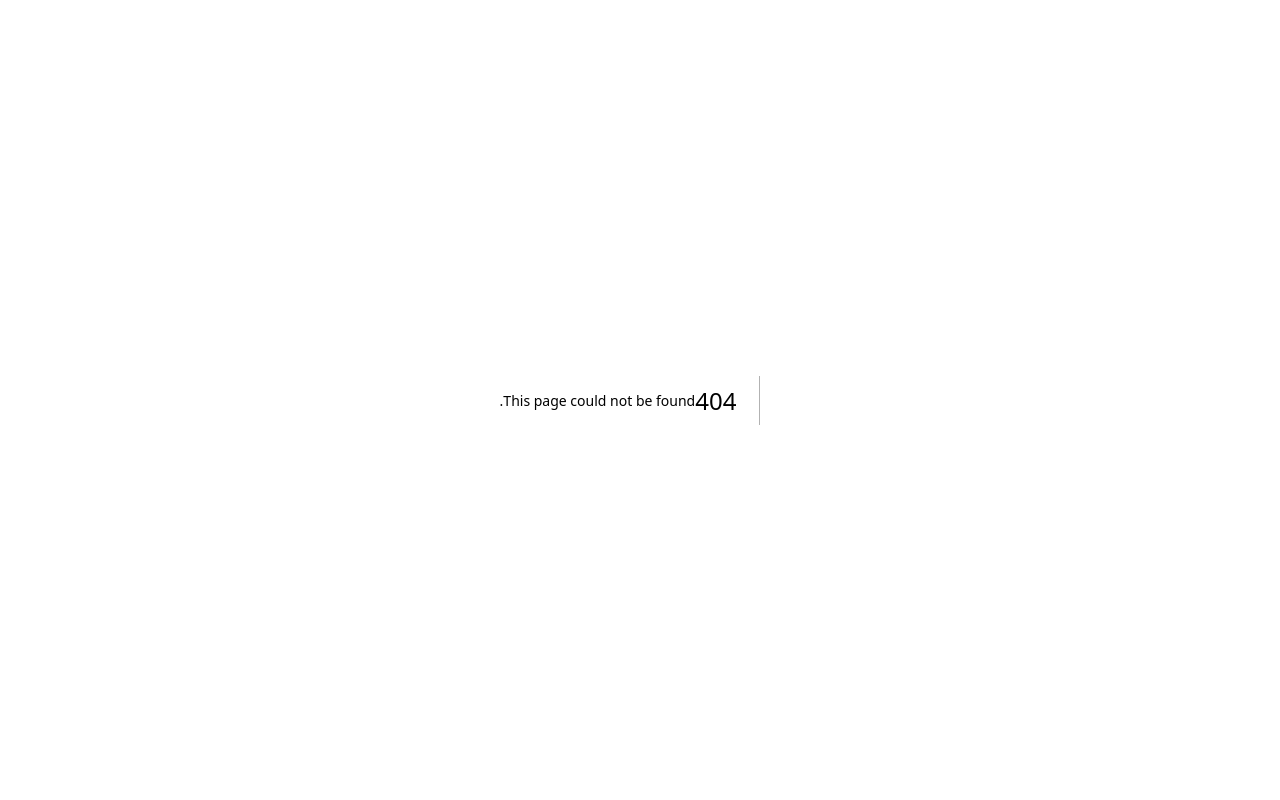
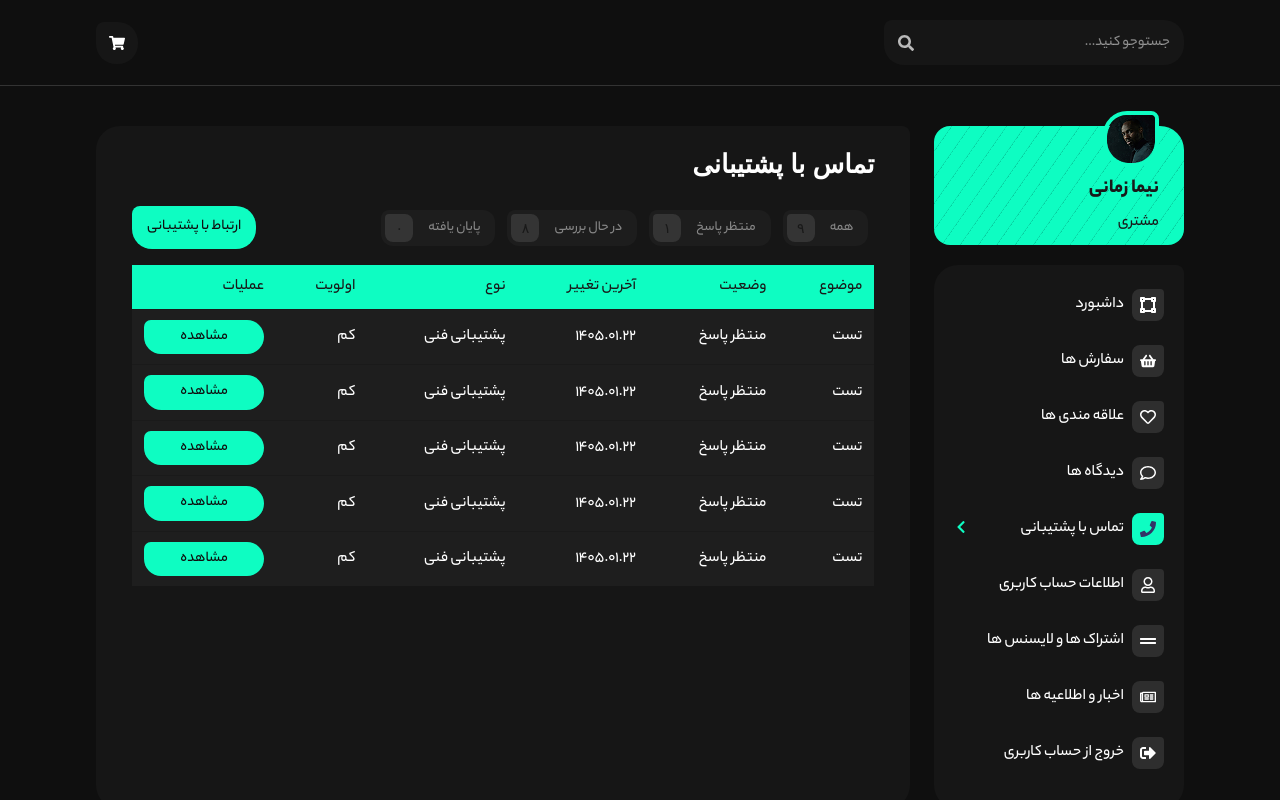
Before and after one commit to PAPAshady/account-pro, a Next.js app: page /dashboard/support in a window 1280 px wide. Before the commit this address had no page. Shown: the top 800 px of the page. Built offline with nearby package versions, Linux system fonts and the light colour scheme; a web font is replaced by a local one.

Commit message:
feat: implemented dashboard support page ui layout

```diff
--- /dev/null
+++ b/src/app/(dashboard)/dashboard/support/page.jsx
@@ -0,0 +1,51 @@
+import PrimaryButton from '@/components/modules/PrimaryButton/PrimaryButton';
+import TableCategories from '@templates/Dashboard/Support/TableCategories';
+
+export default function page() {
+  return (
+    <div>
+      <div className="px-4">
+        <h3 className="font-morabba text-xl font-semibold lg:text-[26px]">تماس با پشتیبانی</h3>
+      </div>
+      <div className="space-y-4 px-3 pt-6 md:px-4 lg:pt-6">
+        <div>
+          <div className="mb-4">
+            <TableCategories />
+          </div>
+          <div className="overflow-x-auto">
+            <table className="w-full min-w-157.5 text-right">
+              <thead>
+                <tr className="bg-primary font-light! text-[#191919]">
+                  <th className="px-2 py-2.5 font-normal sm:px-3">موضوع</th>
+                  <th className="px-2 py-2.5 font-normal sm:px-3">وضعیت</th>
+                  <th className="px-2 py-2.5 font-normal sm:px-3">آخرین تغییر</th>
+                  <th className="px-2 py-2.5 font-normal sm:px-3">نوع</th>
+                  <th className="px-2 py-2.5 font-normal sm:px-3">اولویت</th>
+                  <th className="px-2 py-2.5 font-normal sm:px-3">عملیات</th>
+                </tr>
+              </thead>
+              <tbody>
+                {Array(5)
+                  .fill()
+                  .map((_, index) => (
+                    <tr key={index} className="bg-foreground border-t border-[rgba(0,0,0,.1)]">
+                      <td className="px-2 py-2.5 align-middle font-normal sm:px-3">تست</td>
+                      <td className="px-2 py-2.5 align-middle font-normal sm:px-3">منتظر پاسخ</td>
+                      <td className="px-2 py-2.5 align-middle font-normal sm:px-3">۱۴۰۵.۰۱.۲۲</td>
+                      <td className="px-2 py-2.5 align-middle font-normal sm:px-3">پشتیبانی فنی</td>
+                      <td className="px-2 py-2.5 align-middle font-normal sm:px-3">کم</td>
+                      <td className="px-2 py-2.5 align-middle font-normal sm:px-3">
+                        <PrimaryButton className="bg-primary text-blackColor w-full py-1.5! hover:bg-none">
+                          مشاهده
+                        </PrimaryButton>
+                      </td>
+                    </tr>
+                  ))}
+              </tbody>
+            </table>
+          </div>
+        </div>
+      </div>
+    </div>
+  );
+}
--- /dev/null
+++ b/src/components/templates/Dashboard/Support/TableCategories.jsx
@@ -0,0 +1,39 @@
+'use client';
+import { Swiper, SwiperSlide } from 'swiper/react';
+import { FreeMode } from 'swiper/modules';
+import 'swiper/css';
+
+import PrimaryButton from '@modules/PrimaryButton/PrimaryButton';
+
+const categoryButtons = [
+  { title: 'همه', value: '۹' },
+  { title: 'منتظر پاسخ', value: '۱' },
+  { title: 'در حال بررسی', value: '۸' },
+  { title: 'پایان یافته', value: '۰' },
+];
+
+export default function TableCategories() {
+  return (
+    <div className="flex flex-col gap-4 sm:flex-row sm:items-center sm:justify-between">
+      <div>
+        <Swiper modules={[FreeMode]} slidesPerView="auto" freeMode>
+          {categoryButtons.map((button) => (
+            <SwiperSlide key={button.title} className="w-auto!">
+              <button className="group bg-foreground mx-1.5 flex cursor-pointer items-center gap-3.75 rounded-xl rounded-tl-lg p-1 ps-3.75 text-sm text-[#878787] transition-colors duration-300 hover:text-white">
+                {button.title}
+                <span className="font-morabba group-hover:bg-primary grid size-7 place-content-center rounded-lg rounded-tl-sm bg-[#ffffff1a] text-[#191919] transition-colors duration-300">
+                  {button.value}
+                </span>
+              </button>
+            </SwiperSlide>
+          ))}
+        </Swiper>
+      </div>
+      <div className="sm:shrink-0">
+        <PrimaryButton className="bg-primary text-blackColor w-full hover:bg-none">
+          ارتباط با پشتیبانی
+        </PrimaryButton>
+      </div>
+    </div>
+  );
+}
```
